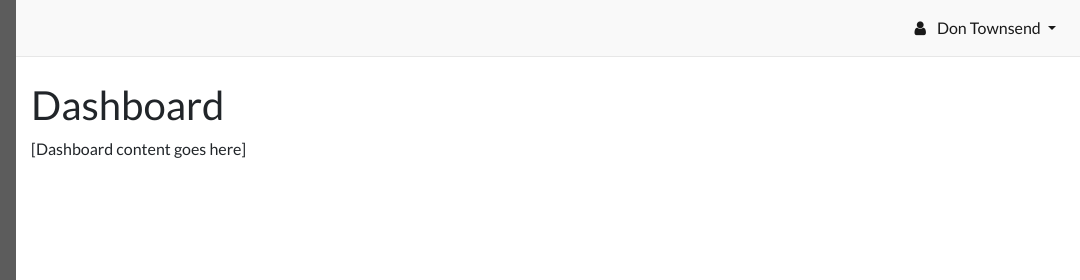
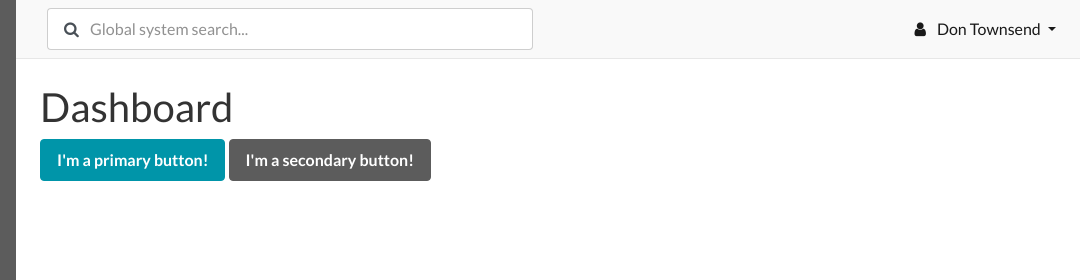
Before and after one commit to cmgustin/tract-inv-static, a website: page index.html in a window 1280 px wide. Shown: the top 280 px of the page, 200-1280 px from the left. Drawn offline with Linux system fonts and the light colour scheme.

Commit message:
Setting variables

```diff
--- a/assets/scss/_bootstrap_overrides.scss
+++ b/assets/scss/_bootstrap_overrides.scss
@@ -3,31 +3,66 @@
 // Color system
 
 $white:    #fff;
-$gray-100: #f9f9f9;
+$black:    #000;
+
+
+// Grays - original (for reference)
+
+// $gray-100: #f8f9fa;
+// $gray-200: #e9ecef;
+// $gray-300: #dee2e6;
+// $gray-400: #ced4da;
+// $gray-500: #adb5bd;
+// $gray-600: #868e96;
+// $gray-700: #495057;
+// $gray-800: #343a40;
+// $gray-900: #212529;
+
+
+// Grays - custom
+
+$gray-100: #f9f9f9; // $light
 $gray-200: #e9ecef;
-// Border color
-$gray-300: #e7e7e7;
-$gray-400: #ced4da;
+$gray-300: #e7e7e7; // Border color
+$gray-400: #cecece; // Input border color
 $gray-500: #adb5bd;
-$gray-600: #6c757d;
-$gray-700: #495057;
-$gray-800: #5c5c5c;
-$gray-900: #212529;
-$black:    #000;
+$gray-600: #919191; // Input placeholder color
+$gray-700: #495057; // Input color
+$gray-800: #5c5c5c; // $dark, $secondary
+$gray-900: #333;    // body text
+
+
+// Colors - original (for reference)
+
+// $blue:    #007bff;
+// $indigo:  #6610f2;
+// $purple:  #6f42c1;
+// $pink:    #e83e8c;
+// $red:     #dc3545;
+// $orange:  #fd7e14;
+// $yellow:  #ffc107;
+// $green:   #28a745;
+// $teal:    #20c997;
+// $cyan:    #17a2b8;
+
+
+// Colors - custom
 
 $blue:    #007bff;
 $indigo:  #6610f2;
 $purple:  #6f42c1;
 $pink:    #e83e8c;
-$red:     #dc3545;
+$red:     #F93348; // custom
 $orange:  #fd7e14;
-$yellow:  #ffc107;
-$green:   #28a745;
-$teal:    #20c997;
+$yellow:  #F5D200; // custom
+$green:   #B8FBCB; // custom
+$teal:    #0095A9; // $primary
 $cyan:    #17a2b8;
 
-$primary:       $blue;
-$secondary:     $gray-600;
+
+$primary:       $teal;
+// $secondary:     $gray-600;
+$secondary:     $gray-800;
 $success:       $green;
 $info:          $cyan;
 $warning:       $yellow;
@@ -291,8 +326,10 @@ $table-border-level:          -6;
 //
 // Shared variables that are reassigned to `$input-` and `$btn-` specific variables.
 
-$input-btn-padding-y:         .375rem;
-$input-btn-padding-x:         .75rem;
+// $input-btn-padding-y:         .375rem;
+$input-btn-padding-y:         .5rem;
+// $input-btn-padding-x:         .75rem;
+$input-btn-padding-x:         1rem;
 $input-btn-font-family:       null;
 $input-btn-font-size:         $font-size-base;
 $input-btn-line-height:       $line-height-base;
@@ -337,7 +374,8 @@ $btn-line-height-lg:          $input-btn-line-height-lg;
 
 $btn-border-width:            $input-btn-border-width;
 
-$btn-font-weight:             $font-weight-normal;
+// $btn-font-weight:             $font-weight-normal;
+$btn-font-weight:             $font-weight-bold;
 $btn-box-shadow:              inset 0 1px 0 rgba($white, .15), 0 1px 1px rgba($black, .075);
 $btn-focus-width:             $input-btn-focus-width;
 $btn-focus-box-shadow:        $input-btn-focus-box-shadow;
--- a/index.html
+++ b/index.html
@@ -39,9 +39,15 @@
 
     <!-- Page Content -->
     <div id="page-content-wrapper">
-
       <nav class="navbar navbar-expand navbar-light bg-light border-bottom">
-
+        <div class="col-6">
+          <div class="input-group">
+             <div class="input-group-prepend">
+               <span class="input-group-text bg-white border-right-0 pr-1"><i class="fa fa-search"></i></span>
+            </div>
+            <input type="text" class="form-control border-left-0 pl-2" placeholder="Global system search...">
+          </div>
+        </div>
         <div id="navbarSupportedContent" class="navbar-collapse">
           <ul class="navbar-nav ml-auto">
             <li class="nav-item dropdown active">
@@ -60,9 +66,10 @@
         </div>
       </nav>
 
-      <div class="container-fluid">
-        <h1 class="mt-4">Dashboard</h1>
-        [Dashboard content goes here]
+      <div class="container-fluid p-4">
+        <h1>Dashboard</h1>
+        <a class="btn btn-primary" href="#">I'm a primary button!</a>
+        <a class="btn btn-secondary" href="#">I'm a secondary button!</a>
       </div>
     </div>
     <!-- /#page-content-wrapper -->
```
Also changed, not shown: assets/css/app.css, dist/assets/css/app.min.css.
